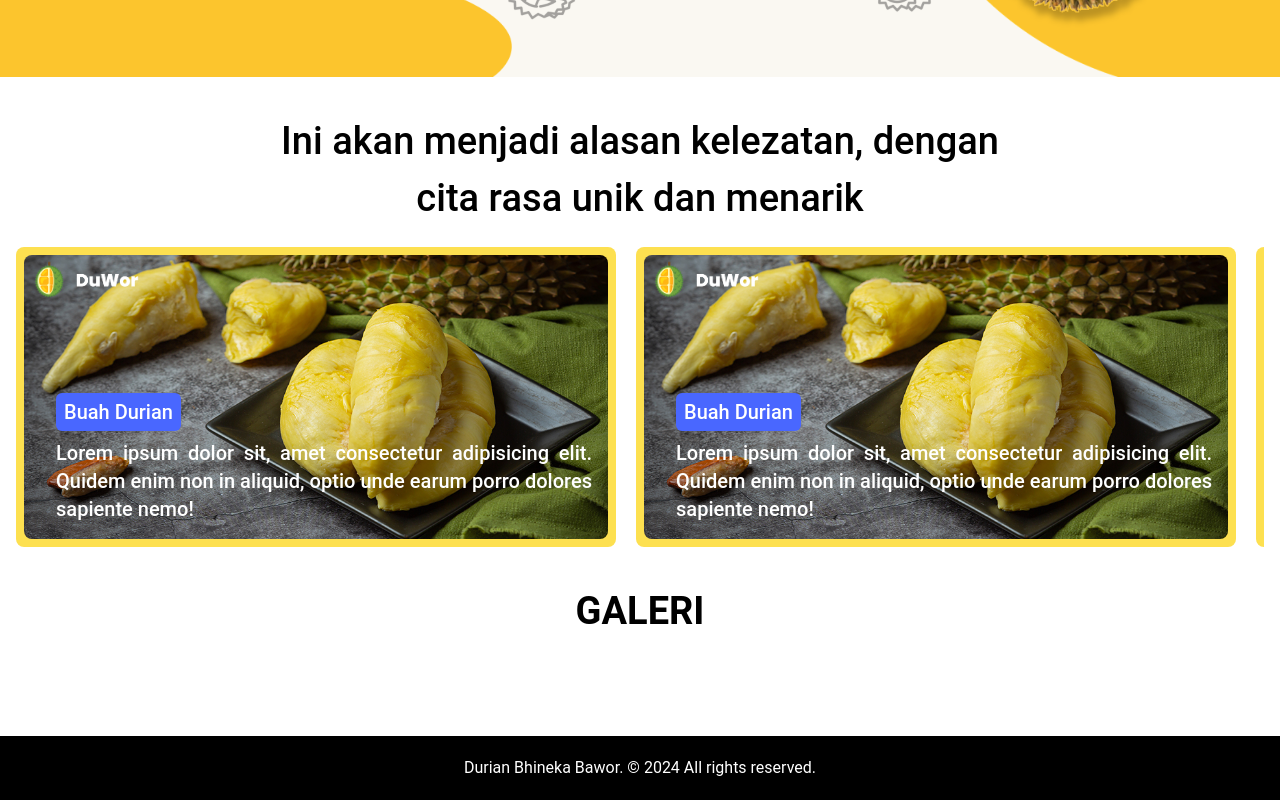
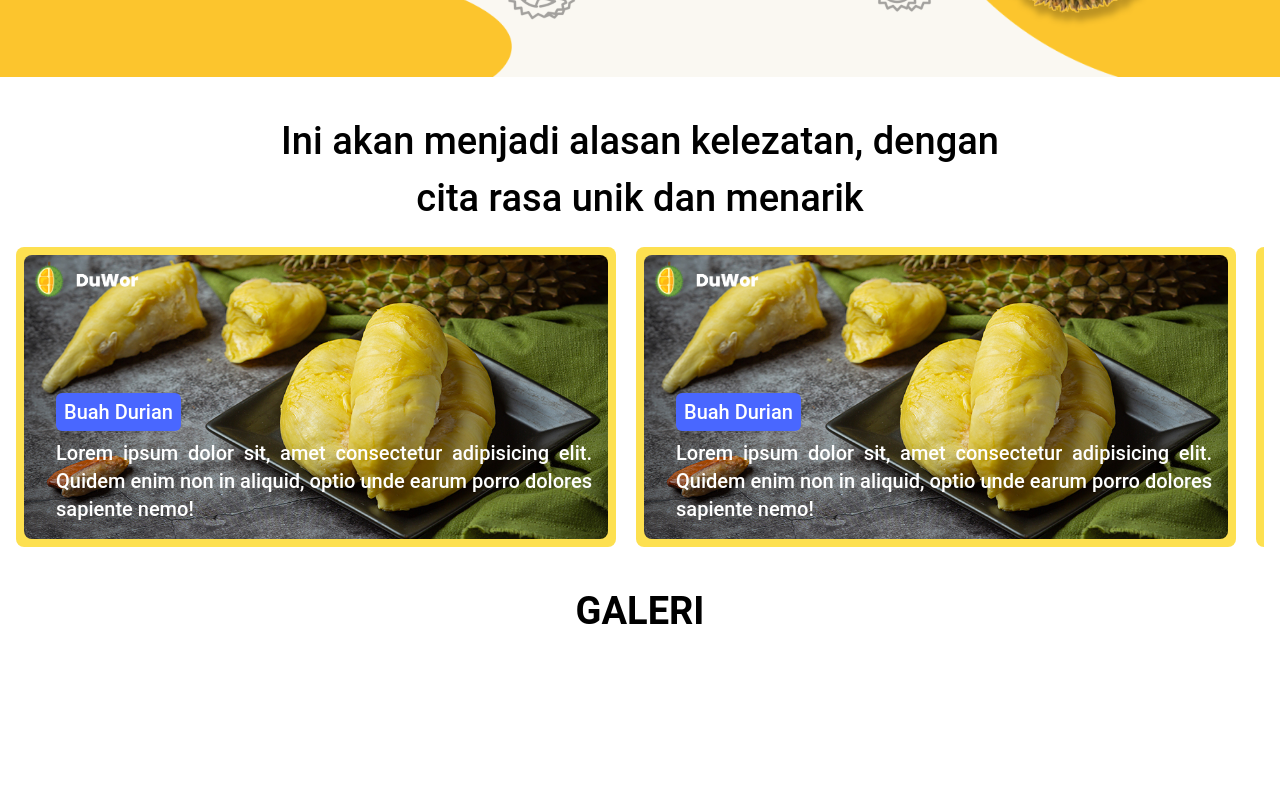
Before and after one commit to ahmadUffi/centralBhinakaDurianBawor, a React (Vite) app: page / in a window 1280 px wide. Shown: the part 723-1523 px from the top of the page. After the commit the page ends 1459 px from the top, so only its background shows below. Built offline with nearby package versions, Linux system fonts and the light colour scheme.

Commit message:
delete footer

```diff
--- a/src/App.jsx
+++ b/src/App.jsx
@@ -4,7 +4,6 @@ import Mitra from "./page/Mitra";
 import Product from "./page/Product";
 import MitraPage from "./page/MitraPage";
 import Navbar from "./components/Navbar";
-import { Footer } from "./components/Footer";
 
 const App = () => {
   return (
@@ -17,7 +16,6 @@ const App = () => {
         <Route path="product" element={<Product />} />
         <Route path="*" element={<Home />} />
       </Routes>
-      <Footer />
     </BrowserRouter>
   );
 };
--- a/src/components/Footer.jsx
+++ /dev/null
@@ -1,15 +0,0 @@
-import React from "react";
-
-export const Footer = () => {
-  const date = new Date();
-  const year = date.getFullYear();
-  return (
-    <div className="footer bg-black text-white p-5 flex justify-center items-center">
-      <p className="text-center">
-        {" "}
-        Durian Bhineka Bawor. <br className="md:hidden block" /> &copy; {year}{" "}
-        All rights reserved.
-      </p>
-    </div>
-  );
-};
```
